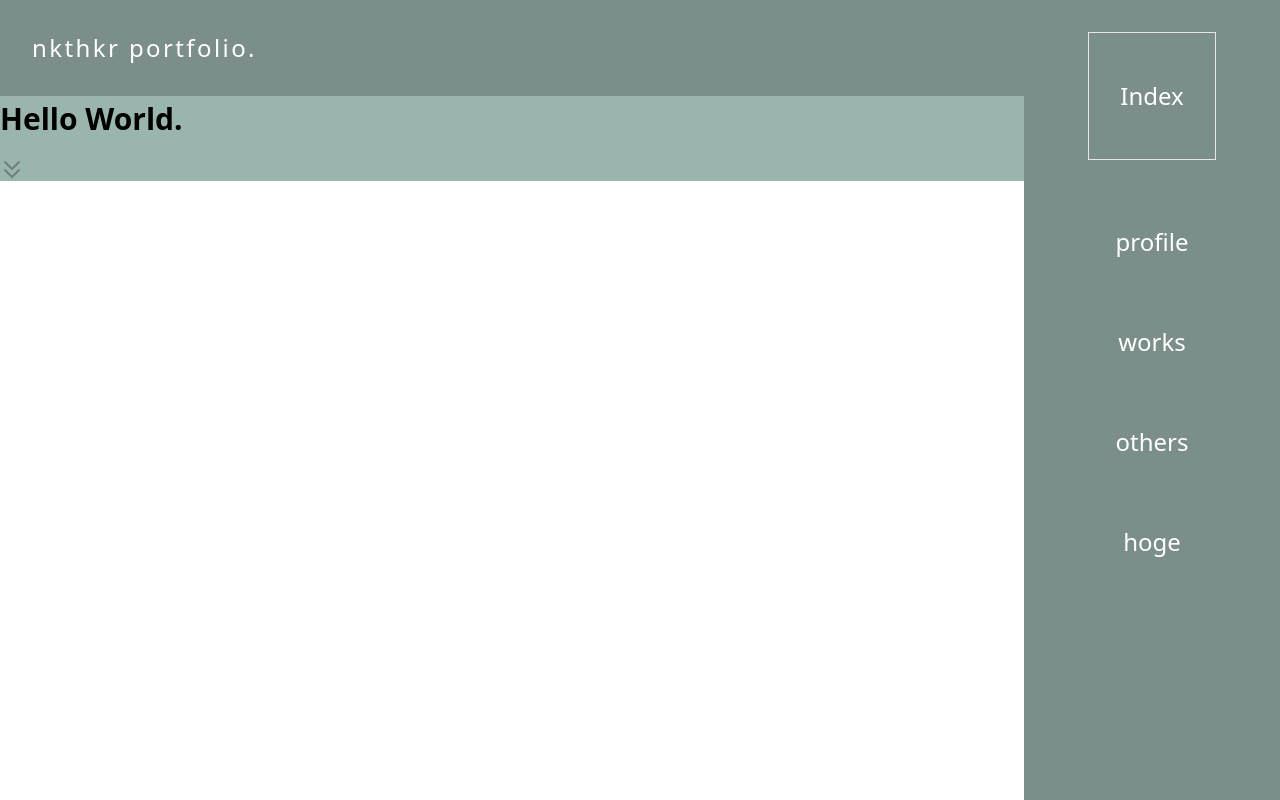
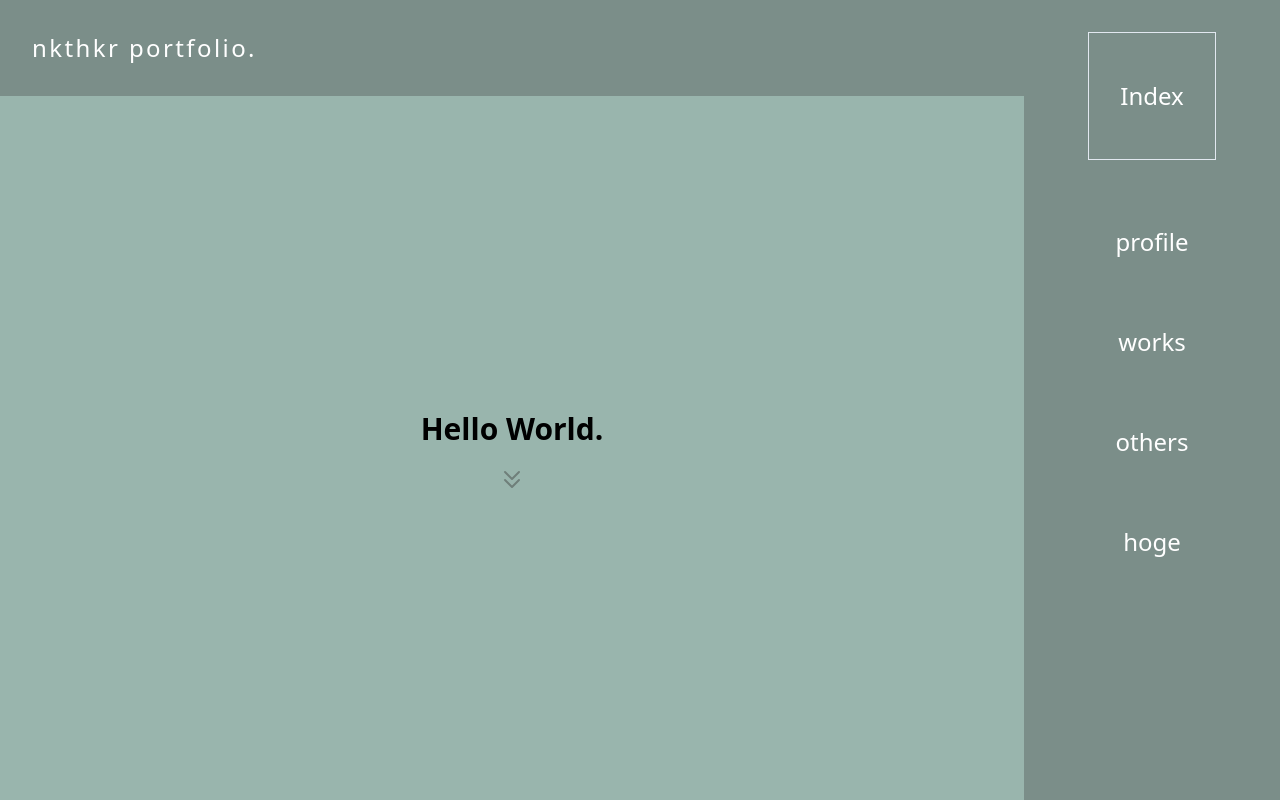
Before and after one commit to nacal/portfolio, a Nuxt app: page / in a window 1280 px wide. Built offline with nearby package versions, Linux system fonts and the light colour scheme.

Commit message:
Change section class

```diff
--- a/layouts/default.vue
+++ b/layouts/default.vue
@@ -32,6 +32,15 @@ export default {
 </script>
 
 <style lang="postcss">
+.container {
+  @apply mx-auto;
+}
+
+.section {
+  min-height: calc(100vh - 6rem);
+  @apply py-24 flex flex-col justify-center items-center text-center;
+}
+
 .flex-center {
   @apply items-center justify-center;
 }
```
